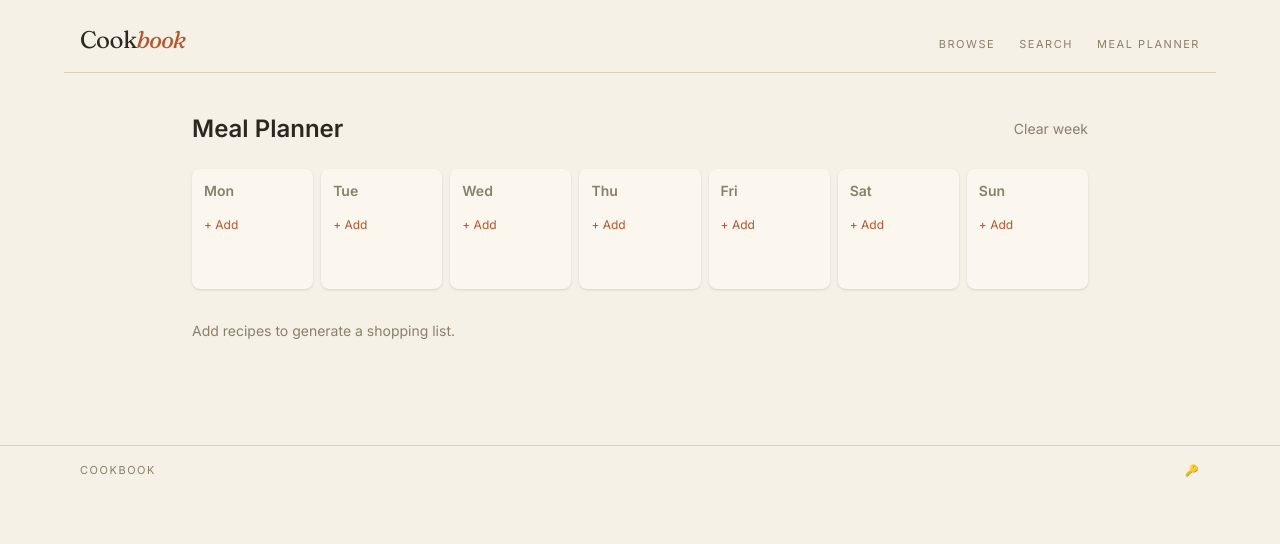
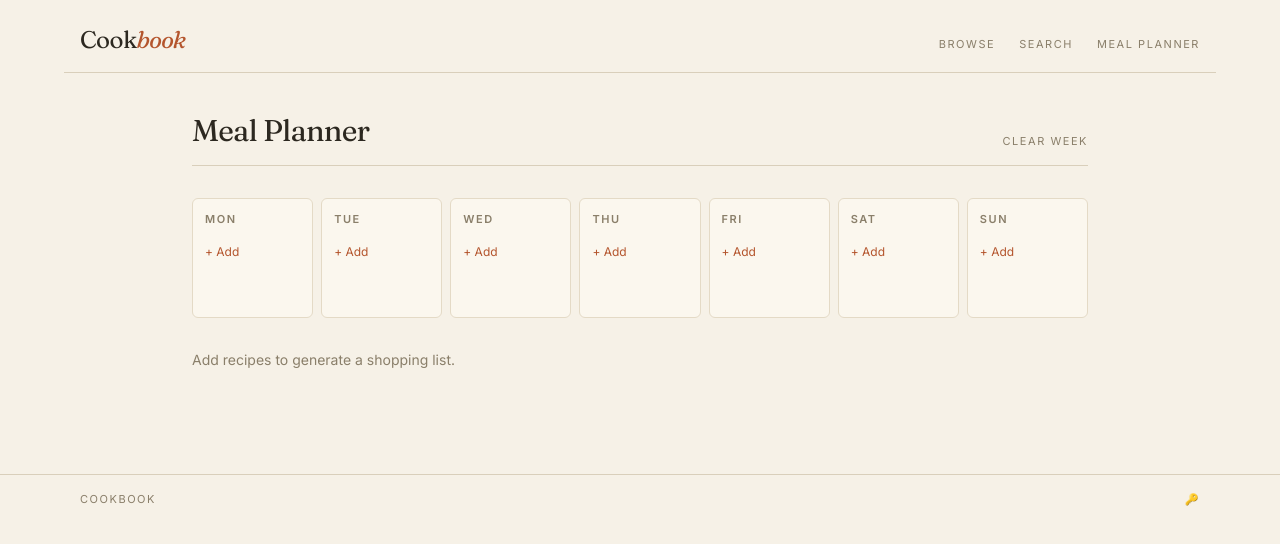
Before and after one commit to mcakes/cookbook, a React (Vite) app: page /meal-planner in a window 1280 px wide. Shown: the top 544 px of the page. Built offline with nearby package versions, Linux system fonts and the light colour scheme.

Commit message:
feat(restyle): warm editorial meal planner and shopping list

```diff
--- a/src/components/ShoppingList.tsx
+++ b/src/components/ShoppingList.tsx
@@ -115,7 +115,7 @@ export default function ShoppingList({ derivedItems }: ShoppingListProps) {
   if (!snapshot) {
     return (
       <div>
-        <h2 className="text-lg font-semibold mb-3">Shopping List</h2>
+        <h2 className="text-xs font-semibold uppercase tracking-[0.16em] text-accent mb-3">Shopping List</h2>
         <ul className="space-y-1.5">
           {derivedItems.map((item, i) => (
             <li key={i} className="flex items-center gap-2">
@@ -143,7 +143,7 @@ export default function ShoppingList({ derivedItems }: ShoppingListProps) {
 
   return (
     <div>
-      <h2 className="text-lg font-semibold mb-3">Shopping List</h2>
+      <h2 className="text-xs font-semibold uppercase tracking-[0.16em] text-accent mb-3">Shopping List</h2>
       <ul className="space-y-1.5">
         {snapshot.items.map((item) => (
           <li key={item.id} className="flex items-center gap-2 group">
@@ -218,13 +218,13 @@ export default function ShoppingList({ derivedItems }: ShoppingListProps) {
       <div className="mt-4 flex items-center gap-3">
         <button
           onClick={() => copy("text")}
-          className="px-3 py-1.5 bg-tag rounded text-sm hover:bg-line"
+          className="px-3 py-1.5 border border-line text-tag-ink rounded-full text-xs hover:border-accent hover:text-accent transition-colors"
         >
           {copied === "text" ? "Copied!" : "Copy as text"}
         </button>
         <button
           onClick={() => copy("markdown")}
-          className="px-3 py-1.5 bg-tag rounded text-sm hover:bg-line"
+          className="px-3 py-1.5 border border-line text-tag-ink rounded-full text-xs hover:border-accent hover:text-accent transition-colors"
         >
           {copied === "markdown" ? "Copied!" : "Copy as markdown"}
         </button>
--- a/src/pages/MealPlannerPage.tsx
+++ b/src/pages/MealPlannerPage.tsx
@@ -68,17 +68,17 @@ export default function MealPlannerPage() {
 
   return (
     <div className="max-w-4xl mx-auto">
-      <div className="flex items-center justify-between mb-6">
-        <h1 className="text-2xl font-bold">Meal Planner</h1>
-        <button onClick={handleClear} className="text-sm text-muted hover:text-danger">
+      <div className="flex items-end justify-between border-b border-line pb-4 mb-8">
+        <h1 className="font-display text-3xl text-ink tracking-tight">Meal Planner</h1>
+        <button onClick={handleClear} className="text-[11px] uppercase tracking-[0.14em] text-muted hover:text-danger transition-colors">
           Clear week
         </button>
       </div>
 
       <div className="grid grid-cols-7 gap-2 mb-8">
         {DAYS.map((day) => (
-          <div key={day} className="bg-paper rounded-lg p-3 shadow-sm min-h-[120px]">
-            <h3 className="font-semibold text-sm text-muted mb-2">{DAY_LABELS[day]}</h3>
+          <div key={day} className="bg-paper border border-panel-line rounded-md p-3 min-h-[120px]">
+            <h3 className="text-[11px] font-semibold uppercase tracking-[0.14em] text-muted mb-2">{DAY_LABELS[day]}</h3>
             <div className="space-y-1">
               {plan.days[day].map((slug, i) => (
                 <div key={i} className="text-xs flex justify-between items-start group">
@@ -115,7 +115,7 @@ export default function MealPlannerPage() {
                     <button
                       key={r.slug}
                       onClick={() => addRecipe(day, r.slug)}
-                      className="block w-full text-left text-xs px-2 py-1 hover:bg-tag"
+                      className="block w-full text-left text-xs px-2 py-1 hover:bg-wash"
                     >
                       {r.title}
                     </button>
```
